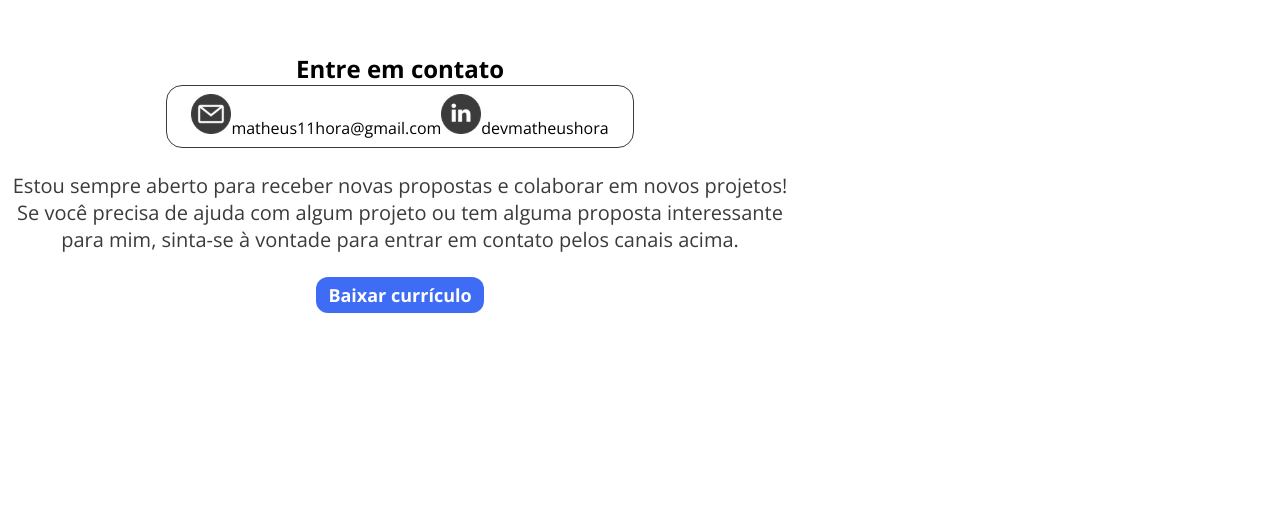
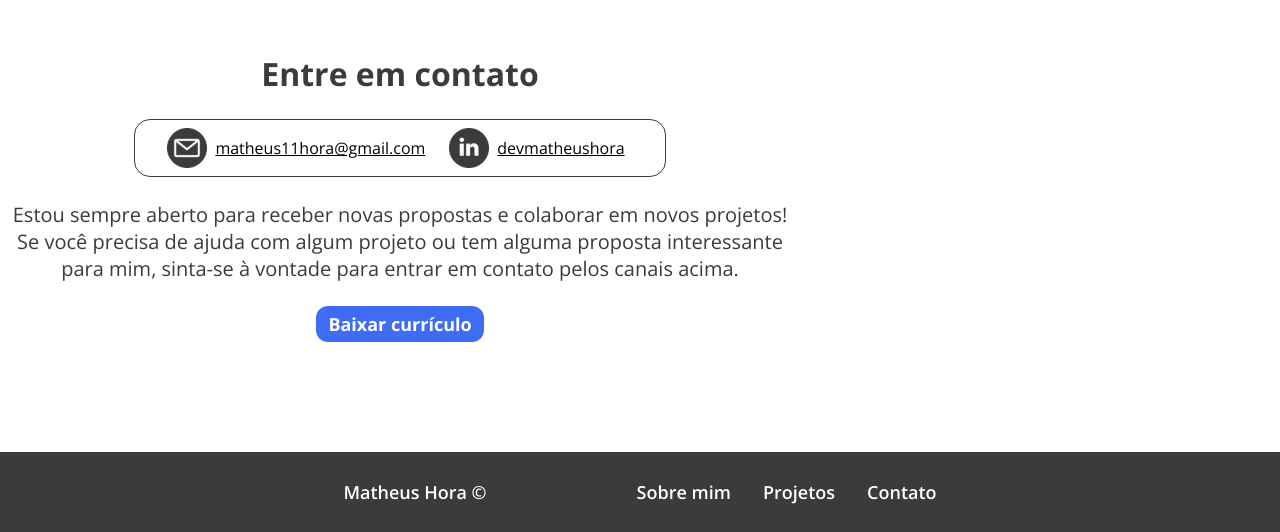
Before and after one commit to Matheus-hora48/portifolio-matheus-hora, a Next.js app in the folder portifolio/: page / in a window 1280 px wide. Shown: the part 1648-2180 px from the top of the page. Before the commit the page ends 2100 px from the top, so only its background shows below. Built offline with nearby package versions, Linux system fonts and the light colour scheme.

Commit message:
fazendo o footer

```diff
--- a/portifolio/src/app/layout.tsx
+++ b/portifolio/src/app/layout.tsx
@@ -1,5 +1,6 @@
 import Navbar from "@/components/navbar/navbar";
 import "../styles/globals.css";
+import Footer from "@/components/footer/footer";
 
 export const metadata = {
   title: {
@@ -24,6 +25,7 @@ export default function RootLayout({
       <body>
         <Navbar />
         {children}
+        <Footer />
       </body>
     </html>
   );
--- a/portifolio/src/components/contact/contact.module.css
+++ b/portifolio/src/components/contact/contact.module.css
@@ -1,8 +1,10 @@
 .contact {
-    align-items: center;
-    width: 800px;
     text-align: center;
     height: 400px;
+    display: flex;
+    max-width: 800px    ;
+    flex-direction: column;
+    align-items: center;
 }
 
 .button {
@@ -12,6 +14,12 @@
     border-radius: 12px;
     color: #FFFFFF;
     font-size: 18px;
+    font-weight: 700;
+}
+
+.contactDiv h2 {
+    color: var(--black-color);
+    font-size: 32px;
     font-weight: 700;
 }
 
@@ -26,12 +34,26 @@
 
 .socialContainer{
     display: inline-flex;
+    align-items: center;
     padding: 8px 24px;
     border-radius: 16px;
     border: 1px solid var(--black-color);
     justify-content: center;
+    margin-top: 24px;
+
 }
 
 .social{
+    display: flex;
+    align-items: center;
+    margin: 0 8px;
+}
 
+.iconSocial{
+    margin: 0 8px;
 }
+
+.textSocial{
+    margin: 0 8px;
+    text-decoration: underline;
+}
--- a/portifolio/src/components/contact/contact.tsx
+++ b/portifolio/src/components/contact/contact.tsx
@@ -12,16 +12,28 @@ const Contact = () => {
         <h2>Entre em contato</h2>
         <div className={Style.socialContainer}>
           <div className={Style.social}>
-            <Image src={Email} alt={"Icon Email"} />
-            <Link href={"mailto:matheus11hora@gmail.com"}>
+            <Image
+              src={Email}
+              alt={"Icon Email"}
+              className={Style.iconsSocial}
+            />
+            <Link
+              href={"mailto:matheus11hora@gmail.com"}
+              className={Style.textSocial}
+            >
               matheus11hora@gmail.com
             </Link>
           </div>
           <div className={Style.social}>
-            <Image src={Linkedin} alt={"Icon linkedin"} />
+            <Image
+              src={Linkedin}
+              alt={"Icon linkedin"}
+              className={Style.iconsSocial}
+            />
             <Link
               href={"https://www.linkedin.com/in/devmatheushora/"}
               target="_blank"
+              className={Style.textSocial}
             >
               devmatheushora
             </Link>
--- /dev/null
+++ b/portifolio/src/components/footer/footer.module.css
@@ -0,0 +1,26 @@
+.footer{
+    background-color: var(--black-color);
+    width: 100%;
+    display: flex;
+    height: 80px;
+    justify-content: center;
+    align-items: center;
+    text-align: center;
+    color: white;
+    font-size: 18px;
+    font-weight: 600;
+}
+
+.title{
+    margin-right: 150px;
+}
+
+.navigation{
+    display: flex;
+    justify-content: space-between;
+    width: 300px;
+}
+
+.links:hover{
+    color: var(--secundary-color);
+}
--- /dev/null
+++ b/portifolio/src/components/footer/footer.tsx
@@ -0,0 +1,26 @@
+import Link from "next/link";
+import Style from "./footer.module.css";
+
+const Footer = () => {
+  return (
+    <footer className={Style.footer}>
+      <div className={Style.title}>
+        <Link href={"/"} className={Style.links}>
+          Matheus Hora ©
+        </Link>
+      </div>
+      <div className={Style.navigation}>
+        <Link href={"/"} className={Style.links}>
+          Sobre mim
+        </Link>
+        <Link href={"/"} className={Style.links}>
+          Projetos
+        </Link>
+        <Link href={"/"} className={Style.links}>
+          Contato
+        </Link>
+      </div>
+    </footer>
+  );
+};
+export default Footer;
```
Also changed, not shown: portifolio/src/components/footer.tsx (deleted).
